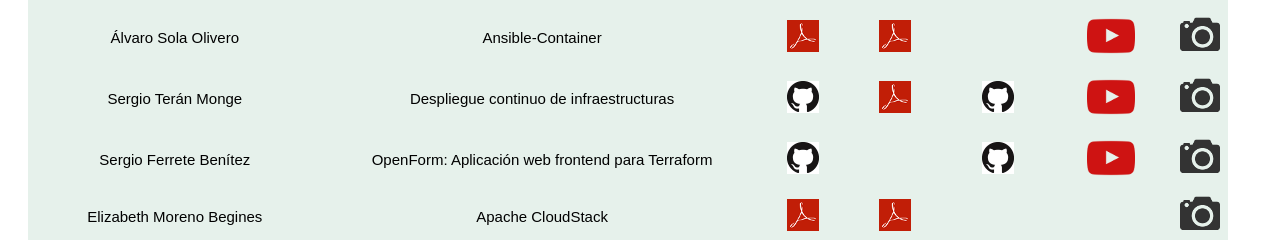
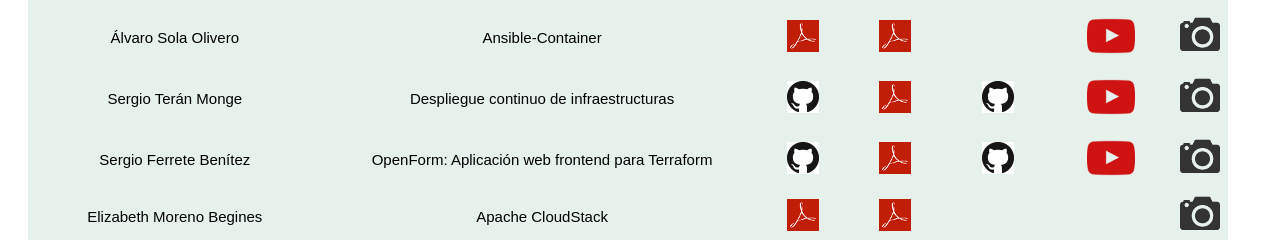
Before and after one commit to iesgn/proyectos_asir, a plain HTML site: page index.html in a window 1280 px wide. Shown: the part 760-1000 px from the top of the page. Drawn offline with Linux system fonts and the light colour scheme.

Commit message:
Sergio Ferrete

```diff
--- a/index.html
+++ b/index.html
@@ -139,7 +139,7 @@
 								<td>Sergio Ferrete Benítez</td>
 								<td>OpenForm: Aplicación web frontend para Terraform</td>
 								<td><a href="https://github.com/sfbenitez/OpenForm/wiki"><img src="img/github.png" alt="html-gitlab"/></a></td>
-								<td></td>
+								<td><a href="2017-18/Presentacion_Sergio_Ferrete.pdf"><img src="img/pdf.gif" alt="html-pdf"/></a></td>
 								<td><a href="https://github.com/sfbenitez/OpenForm"><img src="img/github.png" alt="html-github"/></a></td>
 								<td><a href="https://youtu.be/YiQm1Xo8Axg"><img src="img/youtube.png" alt="html-youtube"/></a></td>
 								<td><a href="img/2017-18/ferrete.jpg"><img src="img/fotos.png"/></a></td>
```
Also changed, not shown: 1 other file.
